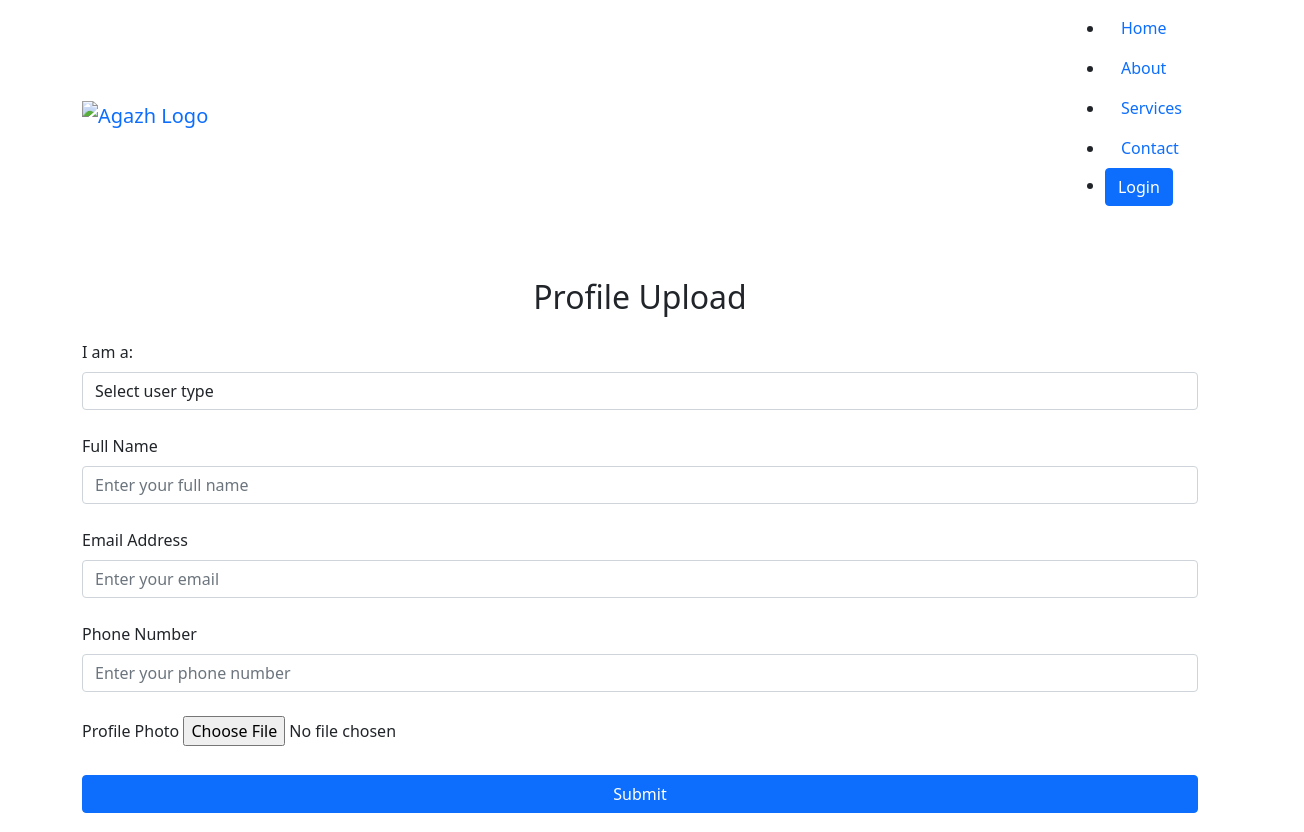
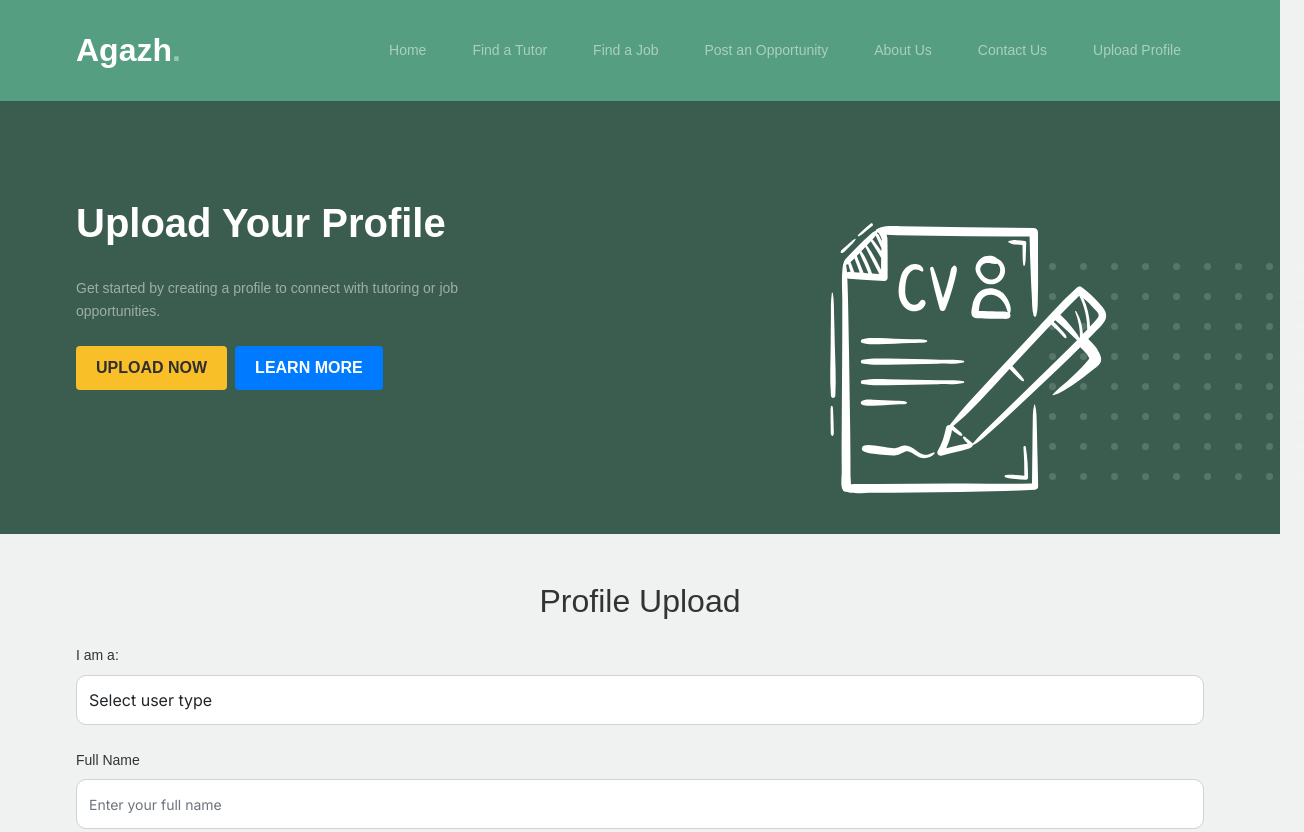
Before and after one commit to Faysalseifu/Agazh-Student-recurmental-portal, a plain HTML site: page upload.html in a window 1280 px wide. Shown: the top 832 px of the page, 1304 px wide, since content can reach past the window. Drawn offline with Linux system fonts and the light colour scheme.

Commit message:
change on upload profile section

```diff
--- a/upload.html
+++ b/upload.html
@@ -1,26 +1,77 @@
-<!DOCTYPE html>
+<!doctype html>
 <html lang="en">
 <head>
-  <meta charset="UTF-8">
-  <meta name="viewport" content="width=device-width, initial-scale=1.0">
+  <meta charset="utf-8">
+  <meta name="viewport" content="width=device-width, initial-scale=1, shrink-to-fit=no">
+  <meta name="author" content="Agazh Team">
+  <link rel="shortcut icon" href="favicon.png">
+
+  <meta name="description" content="Agazh: College Student Tutoring and Recruitment Portal" />
+  <meta name="keywords" content="tutoring, recruitment, jobs, students, profiles" />
+
+  <!-- Bootstrap CSS -->
   <link href="css/bootstrap.min.css" rel="stylesheet">
-  <title>Profile Upload</title>
-  <header>
+  <link href="https://cdnjs.cloudflare.com/ajax/libs/font-awesome/6.0.0-beta3/css/all.min.css" rel="stylesheet">
+  <link href="css/tiny-slider.css" rel="stylesheet">
+  <link href="css/style.css" rel="stylesheet">
+  <title>Agazh | Profile Upload</title>
+</head>
+
+<body>
+
+  <!-- Start Header/Navigation -->
+  <nav class="custom-navbar navbar navbar-expand-md navbar-dark bg-dark" aria-label="Agazh navigation bar">
     <div class="container">
-      <nav class="navbar">
-        <a href="index.html" class="navbar-brand">
-          <img src="logo.png" alt="Agazh Logo" class="logo">
-        </a>
-        <ul class="navbar-menu">
-          <li><a href="index.html" class="nav-link">Home</a></li>
-          <li><a href="about.html" class="nav-link">About</a></li>
-          <li><a href="services.html" class="nav-link">Services</a></li>
-          <li><a href="contact.html" class="nav-link">Contact</a></li>
-          <li><a href="login.html" class="btn btn-primary">Login</a></li>
+      <!-- Logo -->
+      <a class="navbar-brand" href="index.html">Agazh<span>.</span></a>
+
+      <!-- Toggle Button for Mobile -->
+      <button class="navbar-toggler" type="button" data-bs-toggle="collapse" data-bs-target="#navbarsAgazh" aria-controls="navbarsAgazh" aria-expanded="false" aria-label="Toggle navigation">
+        <span class="navbar-toggler-icon"></span>
+      </button>
+
+      <!-- Navbar Links -->
+      <div class="collapse navbar-collapse" id="navbarsAgazh">
+        <ul class="custom-navbar-nav navbar-nav ms-auto mb-2 mb-md-0">
+          <li class="nav-item"><a class="nav-link" href="index.html">Home</a></li>
+          <li><a class="nav-link" href="find-tutor.html">Find a Tutor</a></li>
+          <li><a class="nav-link" href="find-job.html">Find a Job</a></li>
+          <li><a class="nav-link" href="post-opportunity.html">Post an Opportunity</a></li>
+          <li><a class="nav-link" href="about.html">About Us</a></li>
+          <li><a class="nav-link" href="contact.html">Contact Us</a></li>
+          <li><a class="nav-link active" href="profile-upload.html">Upload Profile</a></li>
         </ul>
-      </nav>
+      </div>
     </div>
-  </header>
+  </nav>
+  <!-- End Header/Navigation -->
+
+  <!-- Start Hero Section -->
+  <div class="hero profile-hero">
+    <div class="container">
+      <div class="row justify-content-between align-items-center">
+        <!-- Left Section with Text -->
+        <div class="col-lg-6">
+          <div class="intro-excerpt">
+            <h1>Upload Your Profile</h1>
+            <p class="mb-4">Get started by creating a profile to connect with tutoring or job opportunities.</p>
+            <p><a href="profile-upload.html" class="btn btn-secondary me-2">Upload Now</a><a href="find-tutor.html" class="btn">Learn More</a></p>
+          </div>
+        </div>
+
+        <!-- Right Section with Image -->
+        <div class="col-lg-6">
+          <div class="hero-img-wrap">
+            <img src="images/upload-profile.png" class="img-fluid" alt="Profile Upload Image">
+          </div>
+        </div>
+      </div>
+    </div>
+  </div>
+  <!-- End Hero Section -->
+
+</body>
+</html>
 
   <style>
     .hidden {
```
Also changed, not shown: post-opportunity.html (+1 -1 lines), images/1.png (added), images/2.jpg (deleted), images/2.png (deleted), images/upload-profile.png (added).
